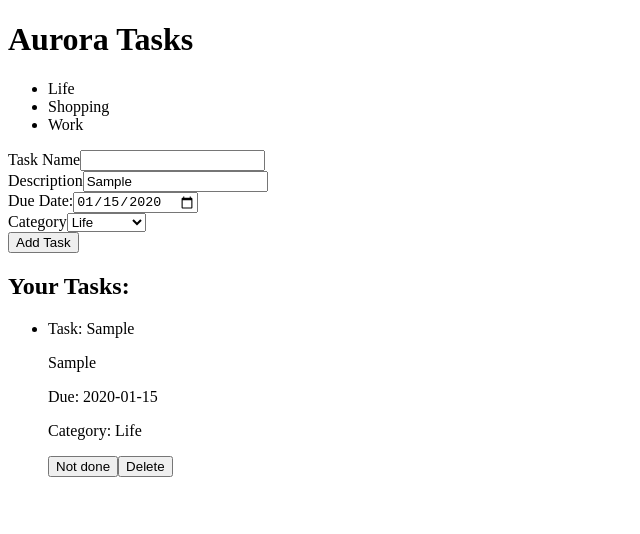
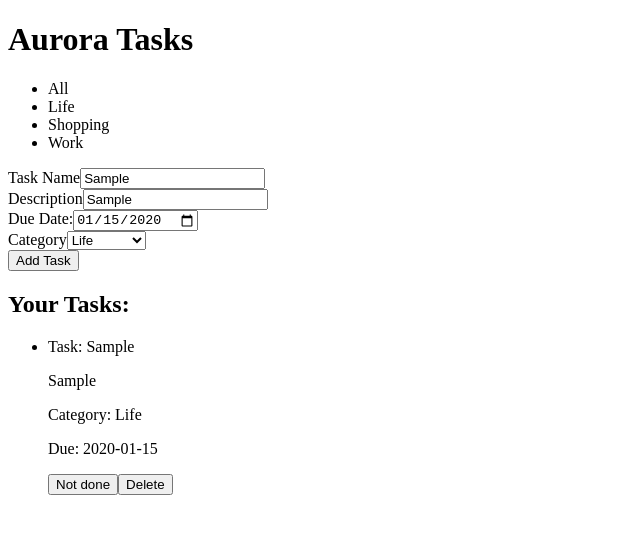
Before and after one commit to Justin-K-Ellis/aurora-tasks-react, a React (Vite) app: page / in a window 1280 px wide. Both pictures are taken after typing "Sample", "Sample", "2020-01-15" into the empty fields and a click on the button "Add Task". Shown: the top 534 px of the page, without its empty margins (0-640 px from the left). Built offline with nearby package versions, Linux system fonts and the light colour scheme.

Commit message:
Let user filter by task category

```diff
--- a/src/App.jsx
+++ b/src/App.jsx
@@ -1,4 +1,4 @@
-import { useState } from "react";
+import { useEffect, useState } from "react";
 
 import Card from "./components/Card";
 import Input from "./components/Input";
@@ -7,6 +7,15 @@ import Nav from "./components/Nav";
 const App = () => {
   const [list, setList] = useState([]);
   const [options, setOptions] = useState(["Life", "Shopping", "Work"]);
+  const [displayList, setDisplayList] = useState(list);
+
+  function showAllTasks() {
+    setDisplayList(list);
+  }
+
+  useEffect(() => {
+    showAllTasks();
+  }, [list]);
 
   function deleteTask(taskToDel) {
     const remainingTasks = list.filter((task) => task !== taskToDel);
@@ -29,24 +38,31 @@ const App = () => {
         <h1>Aurora Tasks</h1>
       </header>
       <main>
-        <Nav options={options} />
+        <Nav
+          options={options}
+          list={list}
+          displayList={displayList}
+          showAllTasks={showAllTasks}
+          setDisplayList={setDisplayList}
+        />
         <section className="main-content">
           <Input
             list={list}
             setList={setList}
             options={options}
             setOptions={setOptions}
+            showAllTasks={showAllTasks}
           />
           <h2>Your Tasks:</h2>
           <ul>
-            {list.map((task) => {
+            {displayList.map((task) => {
               return (
                 <li key={task.id}>
                   <Card
                     name={task.name}
                     description={task.description}
                     dueDate={task.dueDate}
-                    category={task.selectedCategory}
+                    category={task.category}
                     done={task.done}
                     task={task}
                     deleteTask={deleteTask}
--- a/src/components/Card.jsx
+++ b/src/components/Card.jsx
@@ -12,8 +12,10 @@ const Card = ({
     <div className="card">
       <p>Task: {name}</p>
       <p>{description}</p>
-      <p>Due: {dueDate}</p>
-      <p>Category: {category}</p>
+      <div className="cat-due">
+        <p>Category: {category}</p>
+        <p>Due: {dueDate}</p>
+      </div>
       <button type="button" onClick={() => toggleDoneStatus(task.id)}>
         {done === true ? "Done" : "Not done"}
       </button>
--- a/src/components/Input.jsx
+++ b/src/components/Input.jsx
@@ -1,11 +1,11 @@
 import { useState } from "react";
 import { nanoid } from "nanoid";
 
-const Input = ({ list, setList, options }) => {
+const Input = ({ list, setList, options, showAllTasks }) => {
   const [name, setName] = useState("");
   const [description, setDescription] = useState("");
   const [dueDate, setDueDate] = useState("");
-  const [selectedCategory, setSelectedCategory] = useState(options[0]);
+  const [category, setCategory] = useState(options[0]);
 
   function handleNameChange(event) {
     setName((prev) => event.target.value);
@@ -20,16 +20,14 @@ const Input = ({ list, setList, options }) => {
   }
 
   function handleCategory(event) {
-    setSelectedCategory((prev) => event.target.value);
+    setCategory((prev) => event.target.value);
   }
 
   function handleSubmit(event) {
     event.preventDefault();
-    setList([
-      ...list,
-      { name, description, dueDate, id: nanoid(), selectedCategory },
-    ]);
-    clearInput();
+    setList([...list, { name, description, dueDate, id: nanoid(), category }]);
+    // clearInput();
+    showAllTasks();
   }
 
   function clearInput() {
@@ -38,7 +36,7 @@ const Input = ({ list, setList, options }) => {
   }
 
   return (
-    <form onSubmit={handleSubmit}>
+    <form onSubmit={handleSubmit} className="form">
       <div className="input-group">
         <label htmlFor="name">Task Name</label>
         <input type="text" id="name" onChange={handleNameChange} value={name} />
--- a/src/components/Nav.jsx
+++ b/src/components/Nav.jsx
@@ -1,9 +1,21 @@
-const Nav = ({ options }) => {
+const Nav = ({ options, list, displayList, setDisplayList, showAllTasks }) => {
+  // function showAllTasks() {
+  //   setDisplayList(list);
+  // }
+
+  function handleClick(selectedCategory) {
+    const newList = list.filter((task) => task.category === selectedCategory);
+    setDisplayList(newList);
+  }
+
   return (
     <nav className="navbar">
       <ul>
+        <li onClick={showAllTasks}>All</li>
         {options.map((item) => (
-          <li key={item}>{item}</li>
+          <li key={item} onClick={() => handleClick(item)}>
+            {item}
+          </li>
         ))}
       </ul>
     </nav>
```
